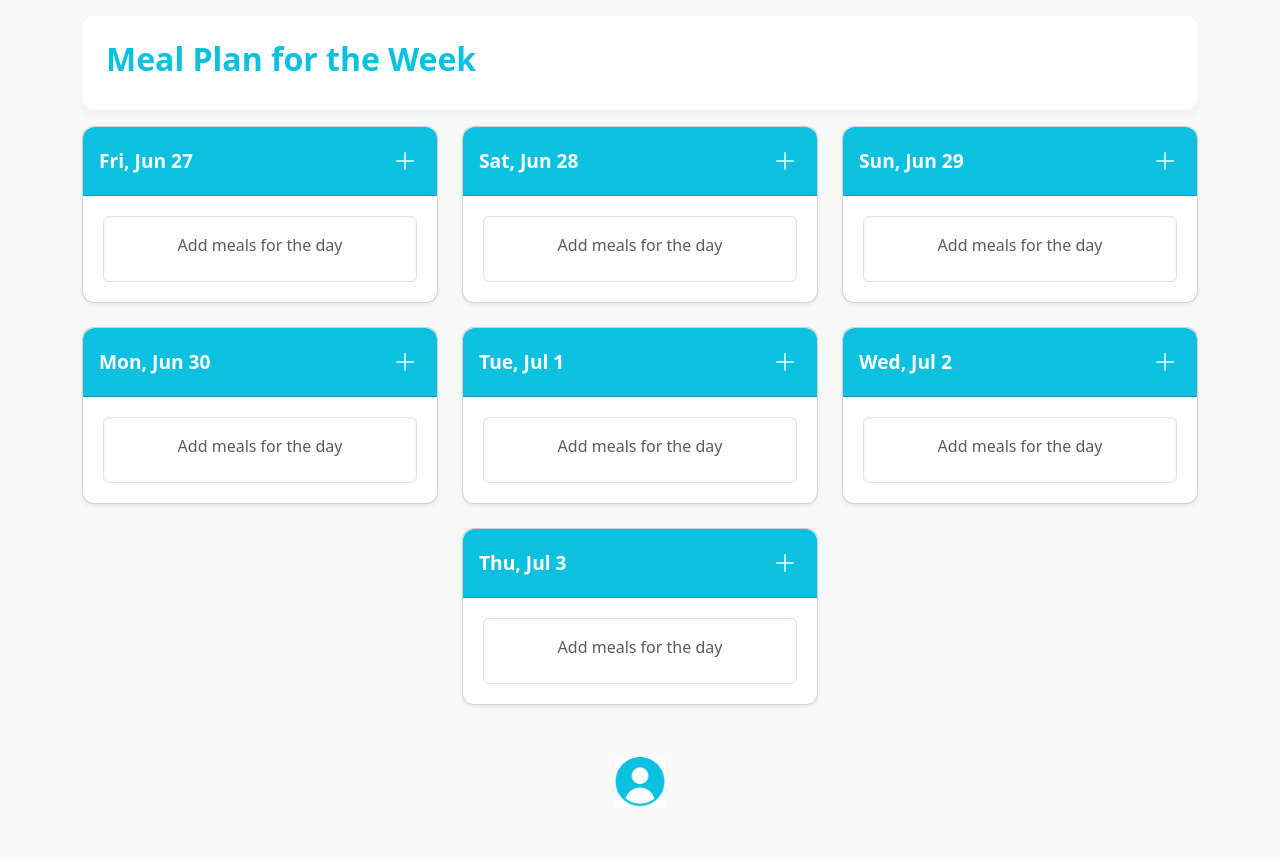
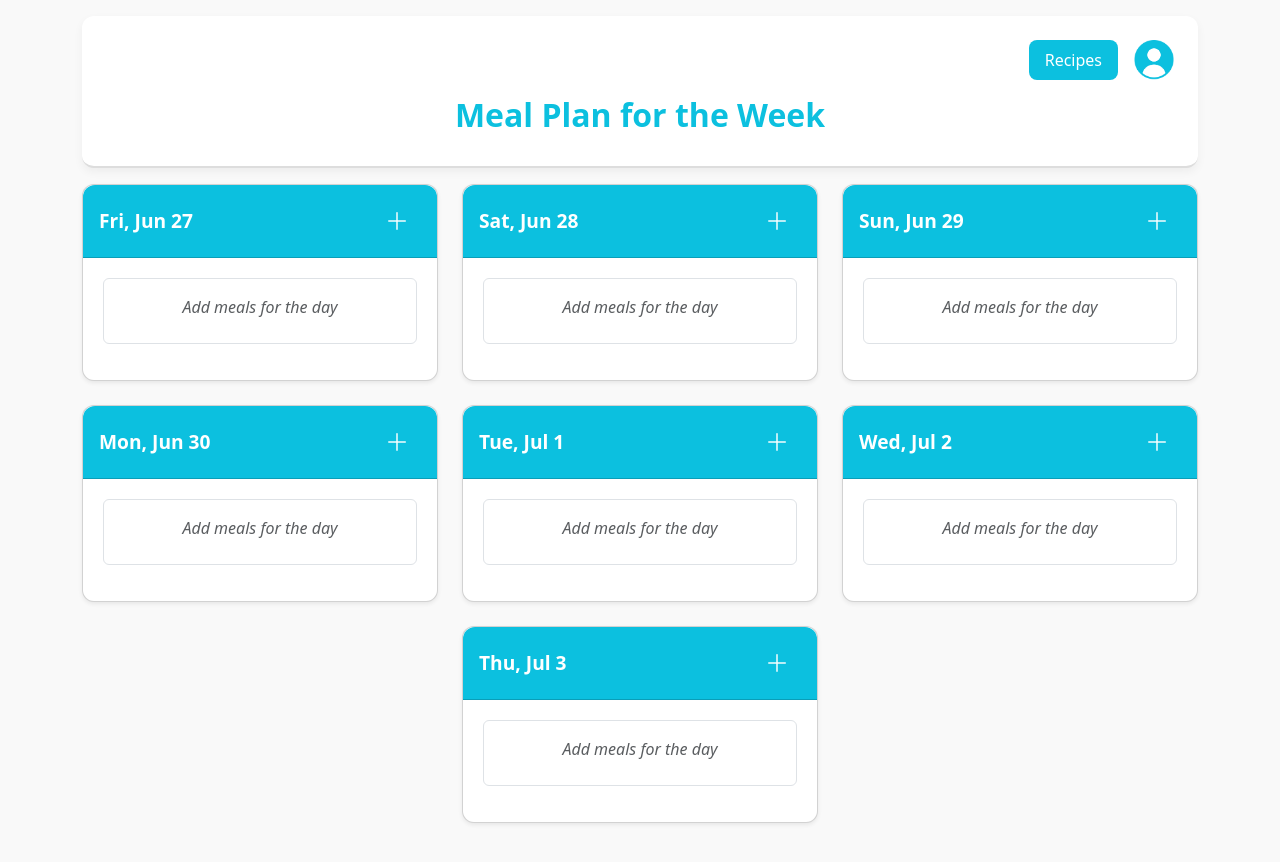
Before and after one commit to bethel-school-of-technology/team-the-last-ones-frontend, an Angular app: page /calendar in a window 1280 px wide. Built offline with nearby package versions, Linux system fonts and the light colour scheme.

Commit message:
navbar, delete button and minor fixes

```diff
--- a/src/app/components/calendar/calendar.component.css
+++ b/src/app/components/calendar/calendar.component.css
@@ -2,60 +2,79 @@
     display: flex;
     flex-direction: column;
     min-height: 100vh;
-    background-color: #f9f9f9;
+    background: #f9f9f9;
     padding: 1rem;
 }
 
+.calendar-header {
+    margin-bottom: 1rem;
+}
+
 .calendar-header-bar {
-    background: white;
+    display: flex;
+    flex-direction: column;
+    background: #fff;
     border-radius: 12px;
     padding: 1.5rem;
     box-shadow: 0 4px 10px rgba(0, 0, 0, 0.05);
+    border-bottom: 2px solid #ddd;
+    margin-bottom: 0;
+}
+
+.icon-button-group {
     display: flex;
-    justify-content: space-between;
+    justify-content: flex-end;
     align-items: center;
-    flex-wrap: wrap;
+    gap: 1rem;
 }
 
 .calendar-title {
+    text-align: center;
+    color: #0cc0df;
     font-size: 2rem;
-    color: #0cc0df;
     font-weight: bold;
-    margin-bottom: 0.5rem;
+    margin-top: 1rem;
 }
 
+.recipe-button,
 .nav-button {
-    background-color: #0cc0df;
+    background: #0cc0df;
+    color: #fff;
     border: none;
     border-radius: 8px;
-    color: white;
+    padding: 0.5rem 1rem;
     font-size: 1rem;
-    padding: 0.5rem 1.2rem;
     cursor: pointer;
-    transition: background-color 0.2s ease;
-    margin-left: 0.5rem;
+    transition: background 0.2s ease;
 }
 
+.recipe-button:hover,
 .nav-button:hover {
-    background-color: #099db6;
+    background: #099db6;
+}
+
+.icon-button {
+    display: inline-flex;
+    align-items: center;
+}
+
+.icon-button img {
+    width: 40px;
+    height: 40px;
+    object-fit: contain;
 }
 
 .calendar-day-card {
+    background: #fff;
     border-radius: 12px;
     box-shadow: 0 4px 12px rgba(0, 0, 0, 0.05);
-}
-
-.card-header {
-    border-top-left-radius: 12px;
-    border-top-right-radius: 12px;
-    display: flex;
-    justify-content: space-between;
-    align-items: center;
+    margin-bottom: 1rem;
+    margin-top: 0;
 }
 
 .calendar-card-header {
-    background-color: #0cc0df;
-    color: white;
+    background: #0cc0df;
+    color: #fff;
     font-weight: bold;
     font-size: 1.2rem;
     padding: 0.75rem 1rem;
@@ -66,23 +85,24 @@
     align-items: center;
 }
 
-
 .card-body {
     padding: 1.25rem;
 }
 
 .empty-day {
-    background-color: #ffffff;
-    box-shadow: inset 0 0 4px rgba(0, 0, 0, 0.03);
+    background: #fff;
+    border: 2px dashed #ccc;
     border-radius: 8px;
+    padding: 1rem;
+    text-align: center;
+    font-style: italic;
 }
 
 .plus-button {
     background: none;
     border: none;
-    padding: 0.25rem;
     cursor: pointer;
-    display: flex;
+    display: inline-flex;
     align-items: center;
     justify-content: center;
 }
@@ -90,7 +110,6 @@
 .custom-plus-icon {
     font-size: 1.5rem;
     color: white;
-    transition: color 0.2s ease;
 }
 
 .plus-button:hover .custom-plus-icon {
@@ -110,71 +129,41 @@
     align-items: center;
 }
 
-.login-button {
-    background-color: #0cc0df;
-    color: white;
-    border: none;
-    border-radius: 8px;
-    padding: 0.5rem 1rem;
-    font-size: 1rem;
-    cursor: pointer;
-    transition: background-color 0.2s ease;
+.recipe-clickable:hover {
+    background: #f8f9fa;
+    border-radius: 6px;
+    transition: background 0.2s ease;
 }
 
-.icon-button-group {
-    display: flex;
-    gap: 1.5rem;
-    margin-bottom: 1rem;
+.btn-outline-danger {
+    border-radius: 50%;
+    padding: 0.25rem 0.5rem;
+    font-size: 1rem;
+    line-height: 1;
+    color: #999;
+    border-color: #999;
 }
 
-.profile-button {
-    background: none;
-    border: none;
-    padding: 4px;
-    cursor: pointer;
-    display: inline-flex;
-    align-items: center;
-    justify-content: center;
-}
-
-.profile-button img {
-    width: 50px;
-    height: 50px;
-    object-fit: contain;
+.btn-outline-danger:hover {
+    background: #999;
+    color: white;
 }
 
 
-.profile-button:hover {
-    background-color: #099db6;
-}
-
-.recipe-clickable:hover {
-    background-color: #f8f9fa;
-    border-radius: 6px;
-    transition: background-color 0.2s;
-}
-
-
-
-
-
 @media (max-width: 768px) {
-    .calendar-title {
-        font-size: 1.5rem;
-        text-align: center;
-        width: 100%;
-    }
-
     .calendar-header-bar {
         flex-direction: column;
         align-items: flex-start;
     }
 
-    .btn-group {
-        width: 100%;
-        display: flex;
-        justify-content: center;
-        gap: 1rem;
+    .calendar-title {
+        font-size: 1.5rem;
+        text-align: center;
         margin-top: 1rem;
     }
+
+    .icon-button-group {
+        width: 100%;
+        justify-content: flex-end;
+    }
 }
--- a/src/app/components/calendar/calendar.component.html
+++ b/src/app/components/calendar/calendar.component.html
@@ -1,12 +1,13 @@
 <div class="calendar-app-container">
-
     <div class="calendar-header container mb-3">
         <div class="calendar-header-bar">
+            <div class="icon-button-group">
+                <button class="recipe-button" (click)="goToRecipesPage()">Recipes</button>
+                <a routerLink="/profile" class="icon-button">
+                    <img src="assets/profile-icon.png" alt="Profile" />
+                </a>
+            </div>
             <h2 class="calendar-title">Meal Plan for the Week</h2>
-            <!-- <div class="btn-group">
-          <button class="nav-button" (click)="goToPreviousWeek()">&larr; Previous</button>
-          <button class="nav-button" (click)="goToNextWeek()">Next &rarr;</button>
-        </div> -->
         </div>
     </div>
 
@@ -30,27 +31,24 @@
                         </div>
 
                         <div *ngIf="!isDayEmpty(day.key)">
-                            <div *ngFor="let meal of meals"
-                                class="d-flex align-items-center gap-2 mb-2 recipe-clickable"
-                                (click)="goToRecipeDetails(mealPlan[day.key][meal + '_id'])" style="cursor: pointer;">
-                                <img [src]="mealPlan[day.key][meal + '_thumb']" alt="{{ mealPlan[day.key][meal] }}"
-                                    class="rounded-circle" width="40" height="40" />
-                                <span>{{ mealPlan[day.key][meal] }}</span>
+                            <div *ngFor="let meal of meals">
+
+                                <div *ngIf="mealPlan[day.key][meal]"
+                                    class="d-flex align-items-center justify-content-between mb-2 recipe-clickable"
+                                    (click)="goToRecipeDetails(mealPlan[day.key][meal + '_id'])"
+                                    style="cursor: pointer;">
+                                    <img [src]="mealPlan[day.key][meal + '_thumb']" alt="{{ mealPlan[day.key][meal] }}"
+                                        class="rounded-circle" width="40" height="40" />
+                                    <span>{{ mealPlan[day.key][meal] }}</span>
+
+                                    <button class="btn btn-sm btn-outline-danger"
+                                        (click)="removeMeal(day.key, meal); $event.stopPropagation()">
+                                        &times;
+                                    </button>
+                                </div>
                             </div>
                         </div>
                     </div>
                 </div>
             </div>
         </div>
-    </div>
-    <div class="calendar-footer text-center mt-auto pt-4">
-        <div class="footer-card">
-            <div class="icon-button-group">
-                <button class="profile-button" (click)="goToProfile()">
-                    <img src="assets/profile-icon.png" alt="Profile" />
-                </button>
-
-            </div>
-        </div>
-
-    </div>
--- a/src/app/components/calendar/calendar.component.ts
+++ b/src/app/components/calendar/calendar.component.ts
@@ -76,7 +76,9 @@ export class CalendarComponent implements OnInit {
   }
 
 
-
+  goToRecipesPage() {
+    this.router.navigate(['/recipes']);
+  }
 
   goToRecipes(dateKey: string) {
     localStorage.setItem('selectedDateKey', dateKey);
@@ -102,4 +104,10 @@ export class CalendarComponent implements OnInit {
     this.router.navigate(['/recipe-details', mealId]);
   }
 
+  removeMeal(dateKey: string, meal: string) {
+    this.mealPlan[dateKey][meal] = '';
+    this.mealPlan[dateKey][meal + '_id'] = '';
+    this.mealPlan[dateKey][meal + '_thumb'] = '';
+  }
+
 }
--- a/src/app/components/recipe-details/recipe-details.component.ts
+++ b/src/app/components/recipe-details/recipe-details.component.ts
@@ -71,14 +71,19 @@ export class RecipeDetailsComponent {
   }
 
   generateWeekDates() {
-    const startOfWeek = new Date();
-    startOfWeek.setDate(startOfWeek.getDate() - startOfWeek.getDay());
+    const today = new Date();
+    this.weekDates = [];
+
     for (let i = 0; i < 7; i++) {
-      const date = new Date(startOfWeek);
-      date.setDate(startOfWeek.getDate() + i);
+      const date = new Date(today);
+      date.setDate(today.getDate() + i);
       const key = date.toISOString().split('T')[0];
-      const label = date.toDateString(); // Ex: "Mon Jun 24 2025"
+      const label = date.toDateString();
       this.weekDates.push({ key, label });
+    }
+
+    if (this.weekDates.length > 0) {
+      this.selectedDay = this.weekDates[0].key;
     }
   }
 
```
